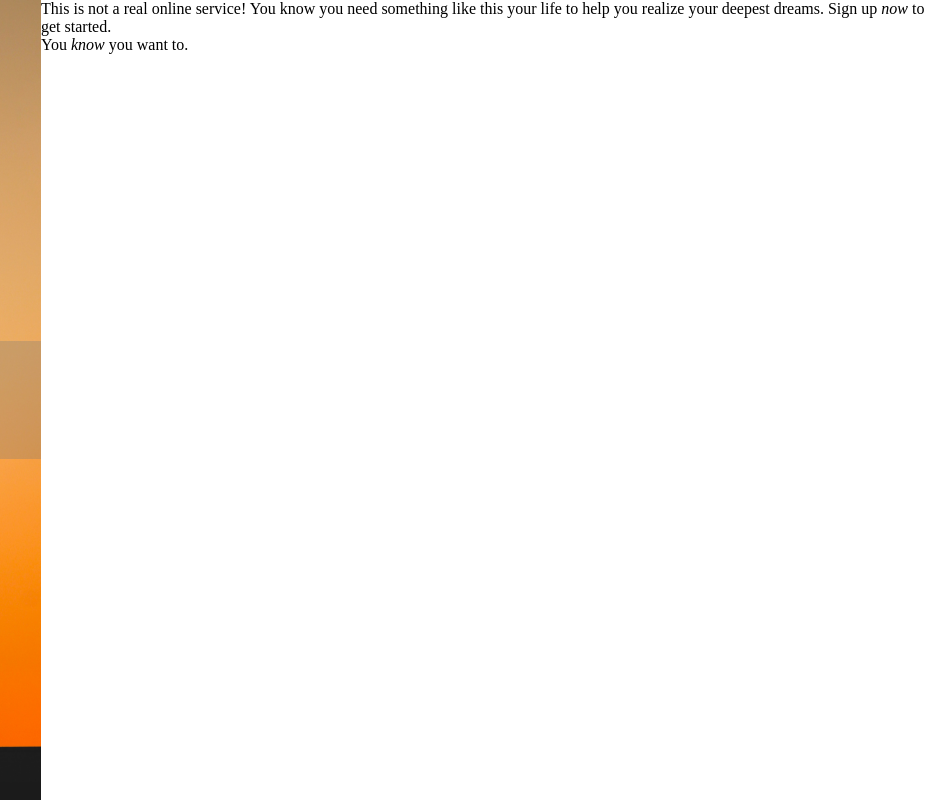
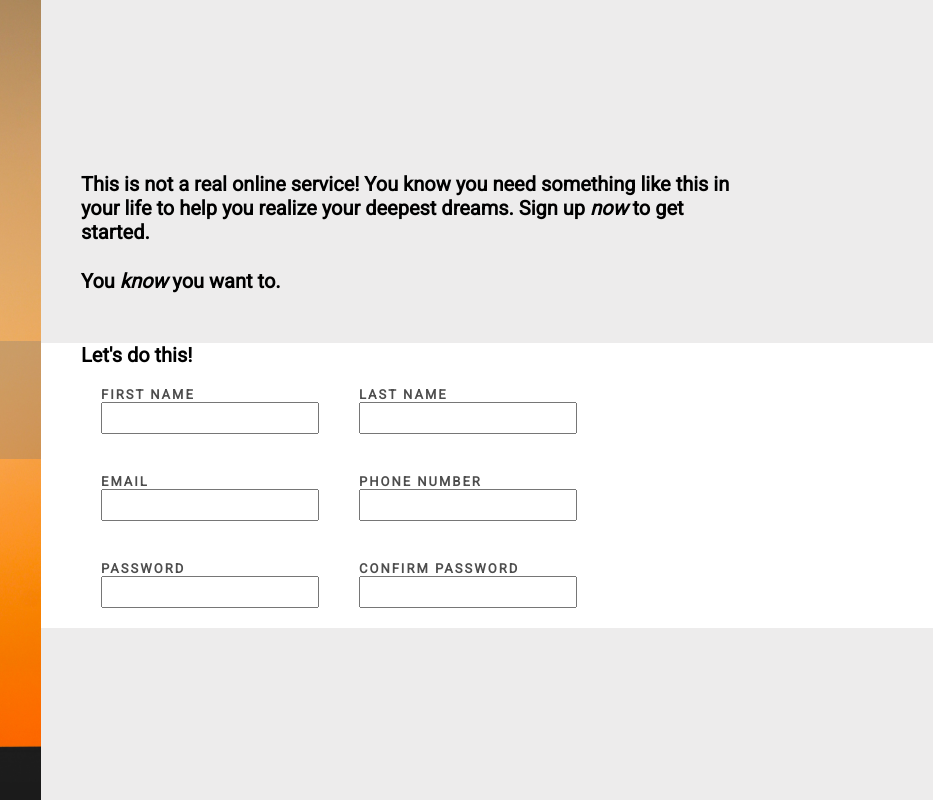
Before and after one commit to beyondmayOwO/sign-up-form, a plain HTML site: page index.html in a window 1280 px wide. Shown: the full height of the page, 347-1280 px from the left. Drawn offline with Linux system fonts and the light colour scheme.

Commit message:
Added contents to the form section

```diff
--- a/index.html
+++ b/index.html
@@ -14,13 +14,51 @@
     </div>
   </div>
 
-  <div calss="right-side">
+  <div class="right-side">
+    <div class="headings">
+      <div class="heading">This is not a real online service! You know you need something like this in your life to help you realize your deepest dreams. Sign up <i>now</i> to get started.</div>
+      <div class="heading">You <i>know</i> you want to.</div>
+    </div>
+
     <form action="./index.html" method="post">
-      <div class="form-heading">
-        <div>This is not a real online service! You know you need something like this your life to help you realize your deepest dreams. Sign up <i>now</i> to get started.</div>
-        <div>You <i>know</i> you want to.</div>
-      </div>
+      <div class="heading">Let's do this!</div>
+
+      <ul>
+        <li>
+          <label for="first-name">FIRST NAME</label>
+          <input type="text" name="user-first-name" id="first-name">
+        </li>
+
+        <li>
+          <label for="last-name">LAST NAME</label>
+          <input type="text" name="user-last-name" id="last-name">
+        </li>
+
+        <li>
+          <label for="email">EMAIL</label>
+          <input type="email" name="user-email" id="email">
+        </li>
+
+        <li>
+          <label for="phone-number">PHONE NUMBER</label>
+          <input type="text" name="user-phone-number" id="phone-number">
+        </li>
+
+        <li>
+          <label for="password">PASSWORD</label>
+          <input type="password" name="user-password" id="password">
+        </li>
+
+        <li>
+          <label for="confirm-password">CONFIRM PASSWORD</label>
+          <input type="password" name="user-confirmed-password" id="confirm-password">
+        </li>
+      </ul>
     </form>
+
+    <div class="account">
+
+    </div>
   </div>
 </body>
 </html>
--- a/styles.css
+++ b/styles.css
@@ -9,6 +9,7 @@ body {
   display: flex;
 }
 
+/* Left side logo-section */
 .left-side {
   background-image: url(./images/backgroundimage.jpg);
   background-size: cover;
@@ -34,3 +35,75 @@ body {
   align-items: center;
   padding: 20px;
 }
+
+/* Right side heading section */
+
+.headings {
+  display: flex;
+  flex-direction: column;
+  gap: 25px;
+  padding-bottom: 50px;
+}
+
+.heading {
+  font-weight: bold;
+  font-family: 'Roboto', sans-serif;
+  font-size: 20px;
+}
+
+.right-side {
+  display: flex;
+  flex-direction: column;
+  justify-content: center;
+  /*padding-left: 40px;
+  padding-right: 200px;*/
+  background-color: rgb(237, 236, 236);
+}
+
+.headings, form, .account {
+  padding-left: 40px;
+  padding-right: 200px;
+}
+
+/* Form section */
+form {
+  background-color: #fff;
+  font-family: 'Roboto', sans-serif;
+  font-size: 13px;
+}
+
+ul {
+  list-style-type: none;
+  margin: 0;
+  padding: 0;
+  display: flex;
+  flex-wrap: wrap;
+}
+
+li {
+  margin: 20px;
+  /*padding-right: 400px;*/
+  display: flex;
+  flex-direction: column;
+}
+
+label {
+  /*font-family: 'Roboto', sans-serif;*/
+  color: rgb(77, 77, 77);
+  font-weight: bold;
+  letter-spacing: 2px;
+  /*font-size: 13px;*/
+}
+
+input {
+  padding: 5px 7px;
+  width: 200px;
+  font-family: 'Roboto', sans-serif;
+  font-weight: bold;
+  font-size: 15px;
+  color: rgb(51, 51, 51);
+}
+
+input:focus {
+  border-color: rgb(7, 114, 255);
+}
```
